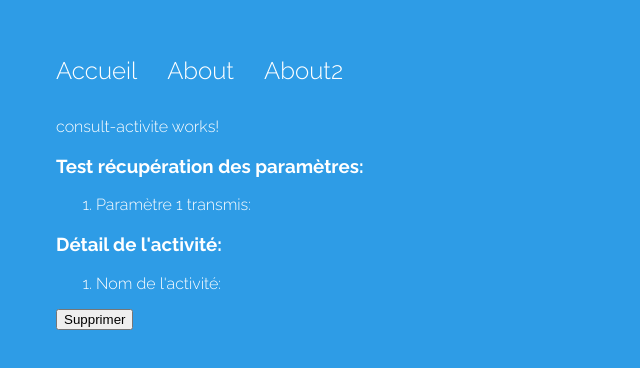
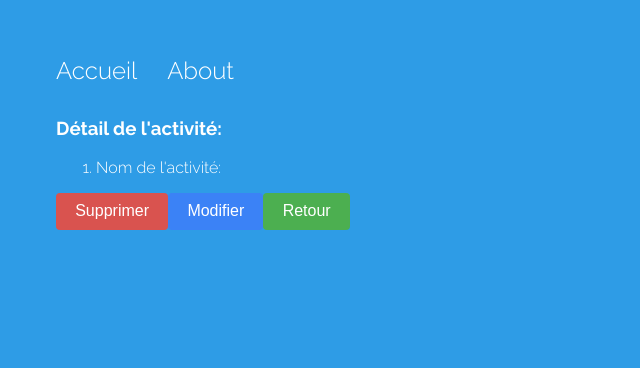
Before and after one commit to manelsdn/RenduAngular, an Angular app: page /consultAct in a window 1280 px wide. Shown: the top 368 px of the page, without its empty margins (0-640 px from the left). Built offline with nearby package versions, Linux system fonts and the light colour scheme.

Commit message:
TP5 1.9 modifier le titre d'une activité et nettoyer l'affichage

```diff
--- a/src/app/app.html
+++ b/src/app/app.html
@@ -3,9 +3,9 @@
   <!-- 2.4 je mets routerLink pour naviguer -->
   <li><a routerLink="/">Accueil</a></li>
   <li><a routerLink="/about">About</a></li>
-  <!-- 3.2 je rajoute About2 avec href pour comparer -->
-  <li><a href="/about">About2</a></li>
+
 </ul>
 
 <!-- 1.5 router-outlet -->
+<!-- 2.3 je déplace router-outlet sous le menu -->
 <router-outlet />
--- a/src/app/consult-activite/consult-activite.html
+++ b/src/app/consult-activite/consult-activite.html
@@ -1,19 +1,23 @@
-<p>consult-activite works!</p>
-<!-- 3.8 j'affiche les paramètres -->
-<h3>Test récupération des paramètres:</h3>
-<ol>
-  <li>Paramètre 1 transmis: <b>{{ id }}</b></li>
-  <!-- 3.10 avec @if, le 2 paramètre s'affiche seulement s'il existe -->
-  @if (id2) {
-    <li>Paramètre 2 transmis: <b>{{ id2 }}</b></li>
-  }
-</ol>
-
 <!-- 1.7 le détail de l'activité (tp5) -->
 <h3>Détail de l'activité:</h3>
 <ol>
-  <li>Nom de l'activité: <b>{{ titre }}</b></li>
+  <!-- 1.9 en mode édition j'affiche un champ texte, sinon le titre en gras (tp5) -->
+  <li>Nom de l'activité:
+    @if (enEdition) {
+      <input type="text" name="titre" [(ngModel)]="titre">
+    } @else {
+      <b>{{ titre }}</b>
+    }
+  </li>
 </ol>
 
 <!-- 1.8 bouton pour supprimer -->
-<button (click)="supprimeElem(index)">Supprimer</button>
+<!-- 1.9 je rajoute la classe btn-rouge (tp5) -->
+<button class="btn-rouge" (click)="supprimeElem(index)">Supprimer</button>
+<!-- 1.9 les boutons Modifier et Retour, ou Sauvegarder  -->
+@if (enEdition) {
+  <button class="btn-bleu" (click)="sauvegarder()">Sauvegarder</button>
+} @else {
+  <button class="btn-bleu" (click)="modifier()">Modifier</button>
+  <button class="btn-vert" (click)="retour()">Retour</button>
+}
--- a/src/app/consult-activite/consult-activite.scss
+++ b/src/app/consult-activite/consult-activite.scss
@@ -0,0 +1,26 @@
+//le style des boutons
+button {
+  border: 0;
+  padding: .6em 1.2em;
+  font-size: 1em;
+  color: #fff;
+  border-radius: 4px;
+  cursor: pointer;
+}
+
+//les couleurs des boutons
+.btn-rouge {
+  background: #D9534F;
+}
+.btn-bleu {
+  background: #3B82F6;
+}
+.btn-vert {
+  background: #4CAF50;
+}
+
+//le champ texte pour modifier le titre
+input {
+  padding: .3em;
+  font-size: 1em;
+}
--- a/src/app/consult-activite/consult-activite.ts
+++ b/src/app/consult-activite/consult-activite.ts
@@ -4,9 +4,12 @@ import { Component } from '@angular/core';
 import { ActivatedRoute, Router } from '@angular/router';
 // 1.7 importer ActiviteService (tp5)
 import { ActiviteService } from '../services/activite';
+// 1.9 importer FormsModule pour ngModel (tp5)
+import { FormsModule } from '@angular/forms';
 
 @Component({
-  imports: [],
+  // 1.9 rajouter FormsModule dans les imports (tp5)
+  imports: [FormsModule],
   selector: 'app-consult-activite',
   styleUrl: './consult-activite.scss',
   templateUrl: './consult-activite.html',
@@ -20,6 +23,8 @@ export class ConsultActivite {
   titre: string = "";
   // 1.8 l'indice de l'activité (tp5)
   index: number = 0;
+  // 1.9 vrai si on est en train de modifier le titre (tp5)
+  enEdition: boolean = false;
 
   // 3.7 je rajoute ActivatedRoute dans le constructeur
   // 1.7 j'injecte ActiviteService dans le constructeur (tp5)
@@ -40,4 +45,17 @@ export class ConsultActivite {
     this.monService.removeItem(index);
     this.monRouteur.navigate(['']);
   }
+  // 1.9 passer en mode édition
+  modifier() {
+    this.enEdition = true;
+  }
+  // 1.9sauvegarder le nouveau titre dans le service (tp5)
+  sauvegarder() {
+    this.monService.updateItem(this.index, this.titre);
+    this.enEdition = false;
+  }
+  // 1.9 revenir à l'accueil
+  retour() {
+    this.monRouteur.navigate(['']);
+  }
 }
--- a/src/app/services/activite.ts
+++ b/src/app/services/activite.ts
@@ -11,4 +11,9 @@ export class ActiviteService {
   removeItem(index: number) {
     this.objectifs.splice(index, 1);
   }
+
+  // 1.9 modifier le titre d'un élément
+  updateItem(index: number, titre: string) {
+    this.objectifs[index] = titre;
+  }
 }
```
